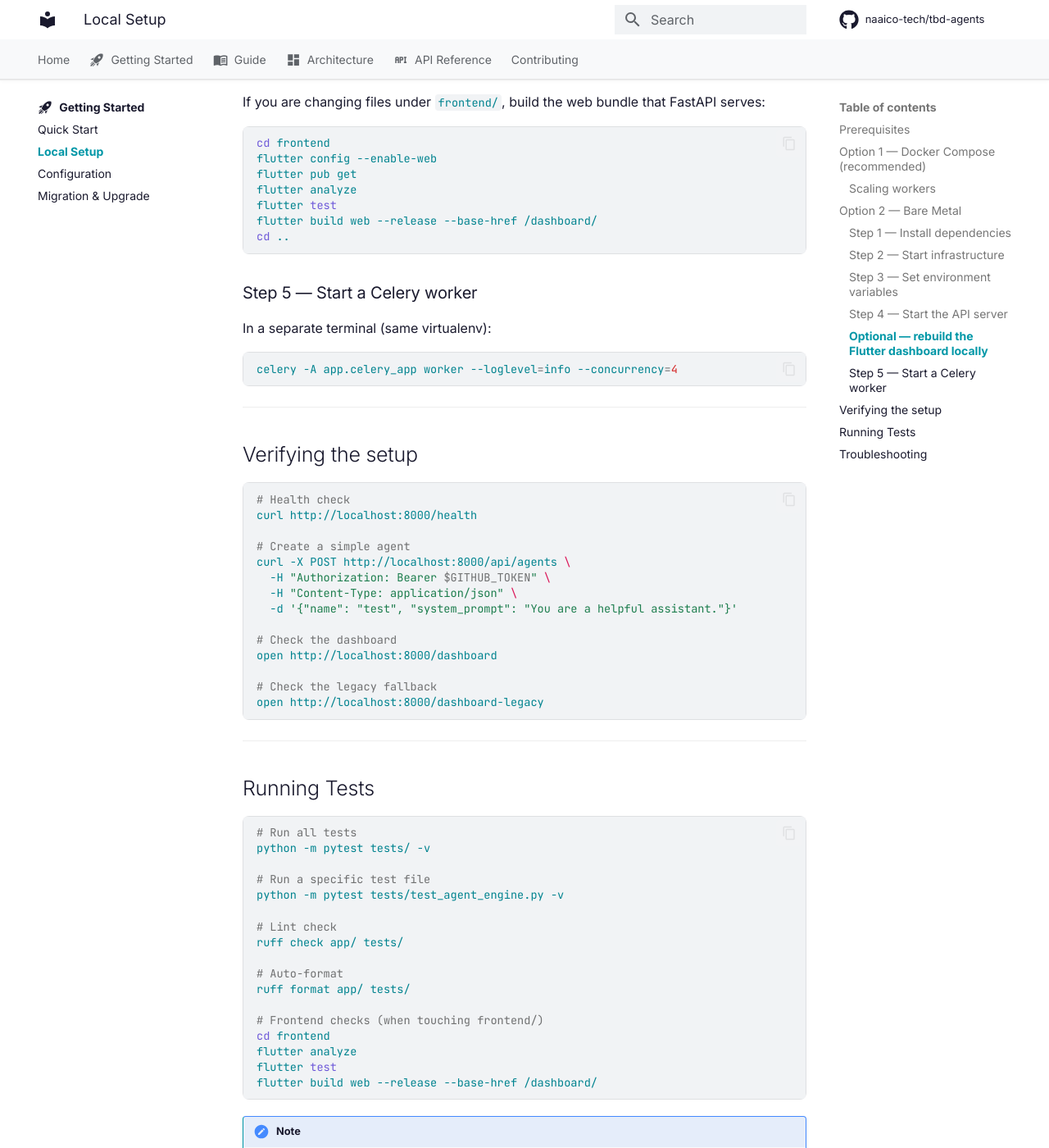
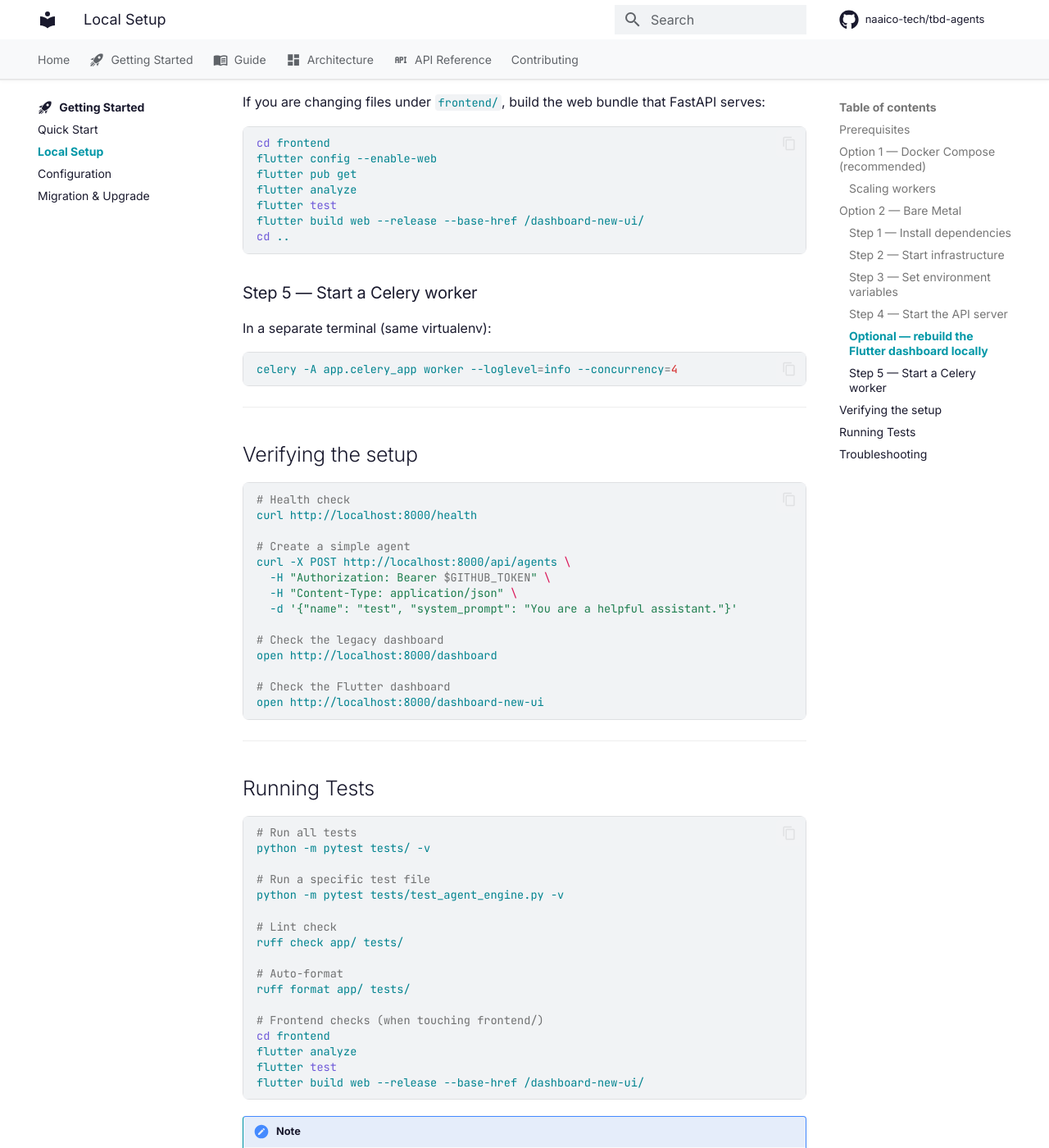
Before and after one commit to naaico-tech/tbd-agents, an MkDocs documentation site: the page built from docs/getting-started/local-setup.md, in a window 1280 px wide and 1400 px high, scrolled down 2390 px. Shown: the whole window at 82% size. Built offline with MkDocs 1.6.1 and Material for MkDocs 9.7.7, drawn with Linux system fonts in a browser that asks for light colours; comment, search, counter and statistics services are not loaded; some of the changed text lies outside the part shown.

Commit message:
fix: swap dashboard and new-ui routes
- serve the legacy UI at /dashboard and the Flutter portal at /dashboard-new-ui\n- update frontend route constants, tests, docs, CI, and Docker base hrefs\n- keep /dashboard-legacy as a harmless legacy alias\n\nCo-authored-by: Copilot <223556219+Copilot@users.noreply.github.com>

````diff
--- a/docs/getting-started/local-setup.md
+++ b/docs/getting-started/local-setup.md
@@ -45,7 +45,7 @@ docker-compose up --build --scale worker=3
 
 Each worker defaults to `--concurrency=4`, so 3 containers = 12 concurrent agent executions.
 
-The application image builds the Flutter web bundle during `docker-compose up --build`, serves it from FastAPI at `/dashboard`, and keeps the legacy dashboard available at `/dashboard-legacy`.
+The application image builds the Flutter web bundle during `docker-compose up --build`, serves it from FastAPI at `/dashboard-new-ui`, and keeps the legacy dashboard available at `/dashboard` (with `/dashboard-legacy` as a compatibility alias).
 
 ---
 
@@ -102,7 +102,7 @@ flutter config --enable-web
 flutter pub get
 flutter analyze
 flutter test
-flutter build web --release --base-href /dashboard/
+flutter build web --release --base-href /dashboard-new-ui/
 cd ..
 ```
 
@@ -128,11 +128,11 @@ curl -X POST http://localhost:8000/api/agents \
   -H "Content-Type: application/json" \
   -d '{"name": "test", "system_prompt": "You are a helpful assistant."}'
 
-# Check the dashboard
+# Check the legacy dashboard
 open http://localhost:8000/dashboard
 
-# Check the legacy fallback
-open http://localhost:8000/dashboard-legacy
+# Check the Flutter dashboard
+open http://localhost:8000/dashboard-new-ui
 ```
 
 ---
@@ -156,7 +156,7 @@ ruff format app/ tests/
 cd frontend
 flutter analyze
 flutter test
-flutter build web --release --base-href /dashboard/
+flutter build web --release --base-href /dashboard-new-ui/
 ```
 
 !!! note
````
Also changed, not shown: CONTRIBUTING.md (+2 -2 lines), README.md (+3 -3 lines), docs/architecture/index.md (+1 -1 lines), docs/contributing.md (+2 -2 lines), docs/getting-started/quickstart.md (+2 -1 lines), frontend/README.md (+4 -4 lines), 8 other files.
